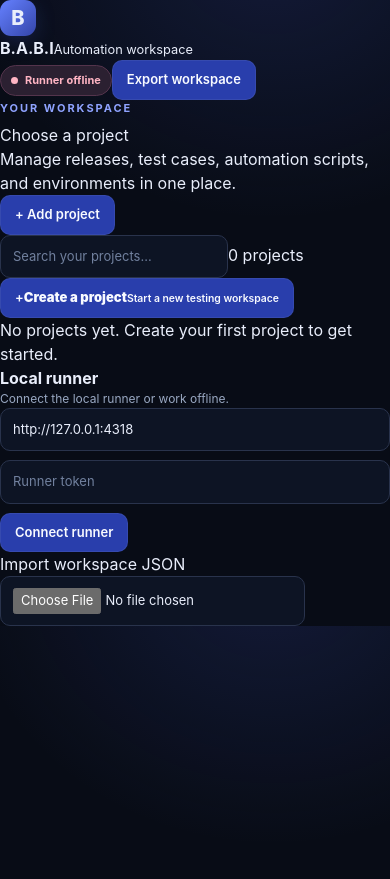
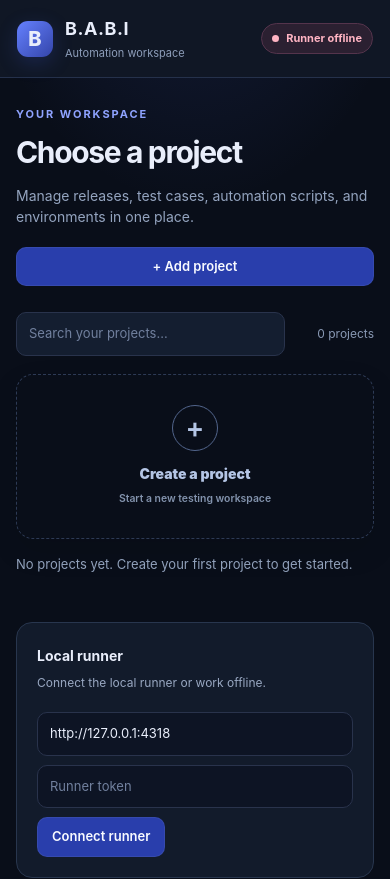
Before and after one commit to ariansforlife/B.A.B.I, a Next.js app: page / in a window 390 px wide. Shown: the top 879 px of the page. Before the commit the page ends 844 px from the top, so only its background shows below. Built offline with nearby package versions, Linux system fonts and the light colour scheme.

Commit message:
style: project-first card selection landing and responsive layout

```diff
--- a/src/app/globals.css
+++ b/src/app/globals.css
@@ -84,3 +84,22 @@ pre{background:#0a1020;border:1px solid #222d43;border-radius:10px;padding:12px;
 .feature-card{border:1px solid #34425e;border-radius:12px;padding:15px;margin-top:12px;background:#111d32}.scenario-card{border:1px solid #293954;border-radius:10px;padding:14px;margin:12px 0 0 16px;background:#0c1628}.testcase-check{display:inline-flex;align-items:center;gap:8px;border:1px solid #34425e;border-radius:9px;padding:8px 10px;font-size:12px;cursor:pointer}.testcase-check input{min-width:auto;accent-color:#6680ed}
 
 .inspector-results{max-height:380px;overflow:auto}.inspector-element{display:flex;align-items:center;justify-content:space-between;gap:12px;padding:12px;border-bottom:1px solid #34425e}.inspector-element p{overflow-wrap:anywhere}
+
+.project-home{min-height:100vh;background:radial-gradient(ellipse 60% 35% at 50% -15%,rgba(79,106,232,.19),transparent),#090e19}
+.project-home-top{height:78px;border-bottom:1px solid #25314b;display:flex;align-items:center;justify-content:space-between;gap:16px;padding:0 clamp(20px,5vw,80px);background:#101725}
+.project-home-brand{display:flex;align-items:center;gap:12px}.project-home-brand strong{display:block;font-size:18px;letter-spacing:.03em}.project-home-brand small{display:block;color:#8d9db9;font-size:11px;margin-top:3px}
+.project-home-top-actions{display:flex;align-items:center;gap:12px}.project-home-secondary{background:#18243b;border-color:#354563}
+.project-home-content{max-width:1180px;margin:0 auto;padding:clamp(30px,5vw,64px) 24px 70px}
+.project-home-heading{display:flex;align-items:center;justify-content:space-between;gap:20px;flex-wrap:wrap}.project-home-heading h1{font-size:clamp(30px,4vw,42px);font-weight:750;letter-spacing:-.045em}.project-home-heading p:not(.dashboard-kicker){color:#94a4bf;font-size:14px;margin-top:10px}
+.project-home-toolbar{display:flex;justify-content:space-between;align-items:center;gap:12px;margin:38px 0 18px}.project-home-toolbar input{width:min(420px,75%);background:#141e30}.project-home-toolbar span{font-size:12px;color:#8999b4}
+.project-card-grid{display:grid;grid-template-columns:repeat(auto-fill,minmax(270px,1fr));gap:16px}
+.project-choice-card{display:flex;align-items:flex-start;text-align:left;gap:15px;min-height:165px;padding:24px;background:#151f32;border:1px solid #2d3a55;border-radius:17px;box-shadow:0 12px 30px #0000001a}
+.project-choice-card:hover{background:#1b2b45;border-color:#6b84e8;transform:translateY(-3px)}
+.project-choice-icon{flex:none;width:48px;height:48px;border-radius:13px;background:linear-gradient(145deg,#6d8bff,#3449b1);display:grid;place-items:center;font-size:22px;font-weight:750}
+.project-choice-details{display:flex;flex-direction:column;gap:10px;min-width:0;flex:1}.project-choice-details strong{font-size:16px;overflow-wrap:anywhere}.project-choice-details small{font-size:11px;color:#9cb1ef;letter-spacing:.08em}.project-choice-details>span{font-size:11px;color:#8c9db9}.project-choice-dot{margin:0 3px}
+.project-choice-arrow{font-size:21px;color:#8198e9;align-self:center}.project-choice-new{border-style:dashed;align-items:center;justify-content:center;flex-direction:column;gap:12px;color:#b4c5e5;text-align:center;background:transparent}.project-choice-new strong{display:block;font-size:14px}.project-choice-new small{display:block;color:#8393ad;margin-top:7px}.project-choice-new-icon{width:46px;height:46px;border-radius:50%;border:1px solid #52658c;display:grid;place-items:center;font-size:28px}
+.project-home-empty{color:#91a1bb;font-size:13px;margin-top:16px}
+.project-create{margin-top:24px;border:1px solid #42537a;background:#17233a;border-radius:16px;padding:20px;display:flex;align-items:end;gap:12px;flex-wrap:wrap}.project-create>div{width:100%}.project-create h2{font-weight:700;font-size:16px}.project-create p{color:#96a7c2;font-size:12px;margin-top:5px}.project-create input{flex:1;min-width:210px}
+.project-home-connect{margin-top:48px;padding:20px;background:#121b2b;border:1px solid #28364e;border-radius:16px;display:flex;justify-content:space-between;align-items:center;gap:20px;flex-wrap:wrap}.project-home-connect strong{font-size:14px}.project-home-connect .notice-text{margin-top:7px}.project-home-import{margin-top:22px;font-size:12px;color:#8d9db9}.project-home-import input{display:block;margin-top:9px;max-width:100%}
+.project-back{background:transparent;border:1px solid #3a4865;padding:6px 10px}.project-breadcrumb-button{background:transparent;border:0;color:#aabcf1;padding:0;font-weight:500}
+@media(max-width:700px){.project-home-top{padding:0 17px}.project-home-top-actions .project-home-secondary{display:none}.project-home-content{padding:28px 16px 50px}.project-home-heading>button{width:100%}.project-home-toolbar{margin-top:26px}.project-home-connect .runner-inputs,.project-home-connect .runner-inputs input{width:100%}}
```
